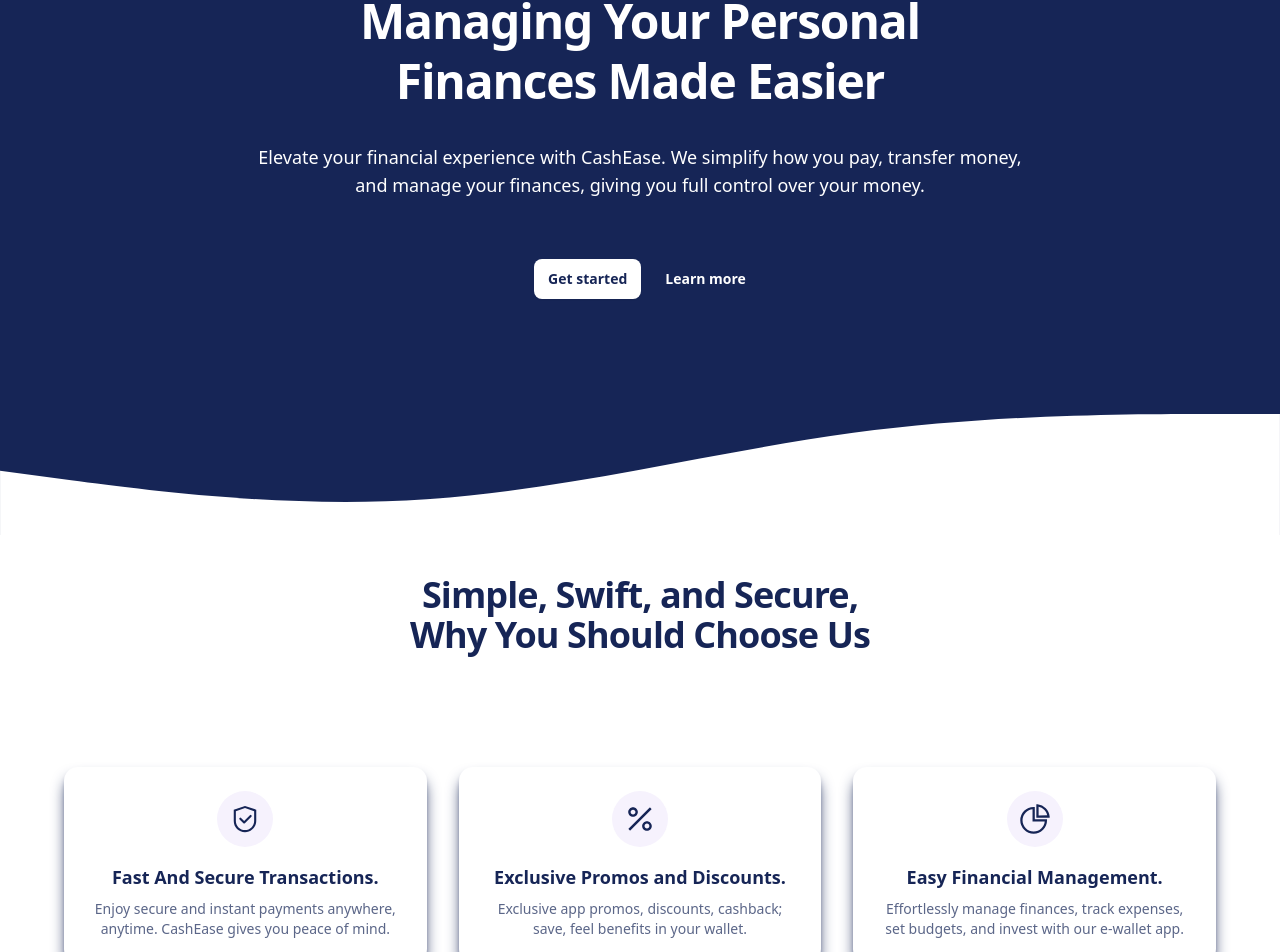
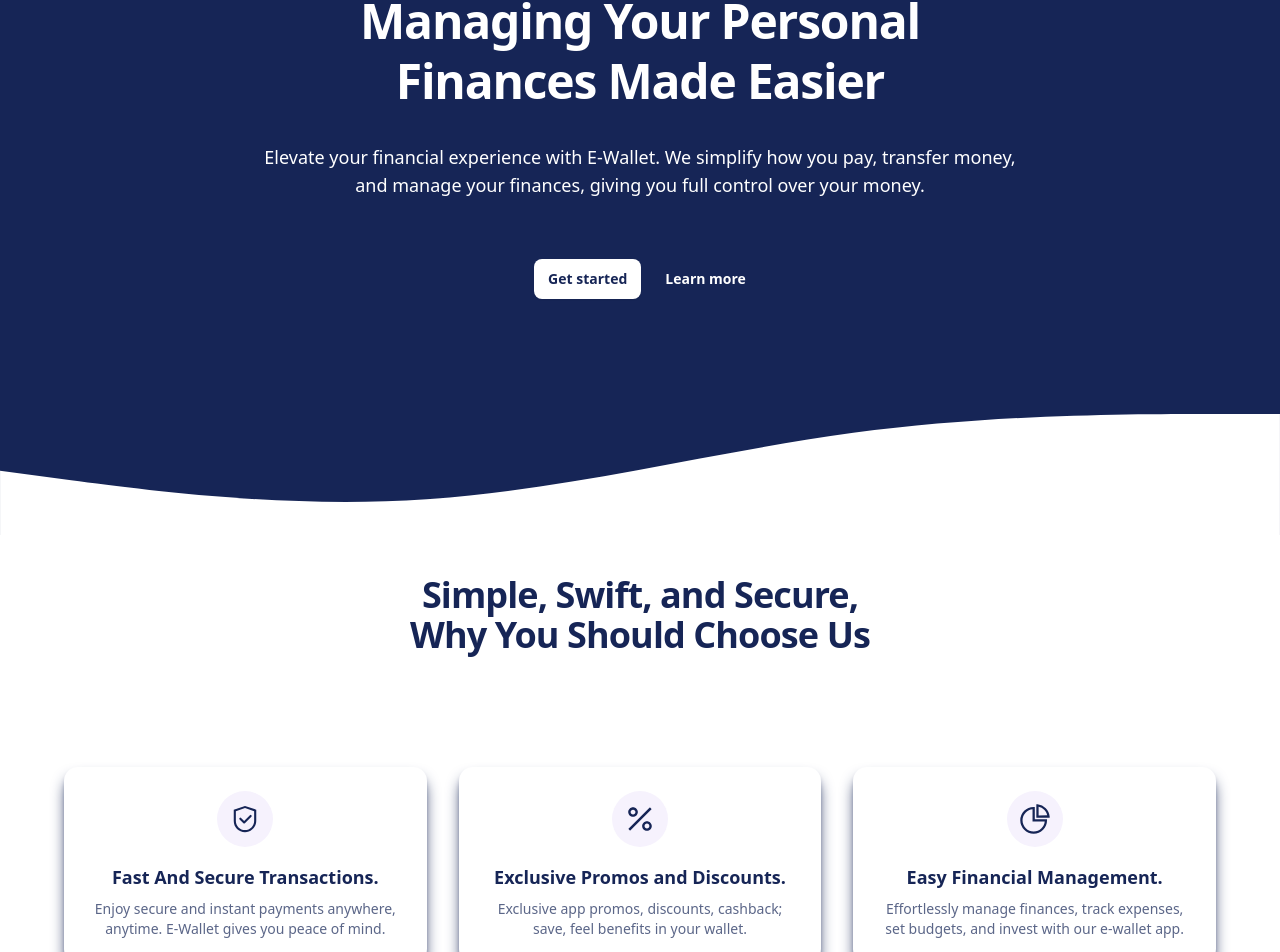
Before and after one commit to YehiaZakaria99/E-Wallet, a Next.js app: page / in a window 1280 px wide. Shown: the part 265-1217 px from the top of the page. Built offline with nearby package versions, Linux system fonts and the light colour scheme.

Commit message:
Edit Name

```diff
--- a/src/app/_sections/ChooseUsSection.tsx
+++ b/src/app/_sections/ChooseUsSection.tsx
@@ -5,7 +5,7 @@
     {
         icon: <SafetyOutlined className='text-3xl' />,
         title: "Fast And Secure Transactions.",
-        desc: "Enjoy secure and instant payments anywhere, anytime. CashEase gives you peace of mind."
+        desc: "Enjoy secure and instant payments anywhere, anytime. E-Wallet gives you peace of mind."
     },
     {
         icon: <PercentageOutlined className='text-3xl' />,
--- a/src/app/_sections/HeroSection.tsx
+++ b/src/app/_sections/HeroSection.tsx
@@ -10,7 +10,7 @@
                         Managing Your Personal Finances Made Easier
                     </h1>
                     <p className="mt-6 sm:mt-8 text-sm sm:text-base md:text-lg font-light text-white">
-                        Elevate your financial experience with CashEase. We simplify how you pay,
+                        Elevate your financial experience with E-Wallet. We simplify how you pay,
                         transfer money, and manage your finances, giving you full control over your money.
                     </p>
                 </div>
@@ -21,7 +21,6 @@
                     </Link>
                     <Link href="#chooseUs" className="text-sm/6 font-semibold text-white hover:text-gray-100">
                         Learn more
-                        {/* <span aria-hidden="true">→</span> */}
                     </Link>
                 </div>
 
@@ -43,9 +42,6 @@
                 </div>
 
             </div>
-            {/* <div className="mt-8 sm:mt-10 absolute bottom-32 left-1/2 transform -translate-x-1/2 z-[9999]">
-                <ScrollDown to="#" />
-            </div> */}
             <div className="absolute bottom-0 left-0 w-full overflow-hidden leading-[0]">
                 <svg xmlns="http://www.w3.org/2000/svg" viewBox="0 0 1440 200">
                     <path fill="#fff" fill-opacity="1" d="M0,128L80,138.7C160,149,320,171,480,160C640,149,800,107,960,85.3C1120,64,1280,64,1360,64L1440,64L1440,320L1360,320C1280,320,1120,320,960,320C800,320,640,320,480,320C320,320,160,320,80,320L0,320Z"></path>
```
